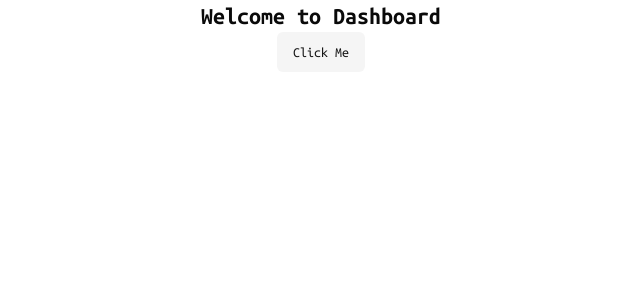
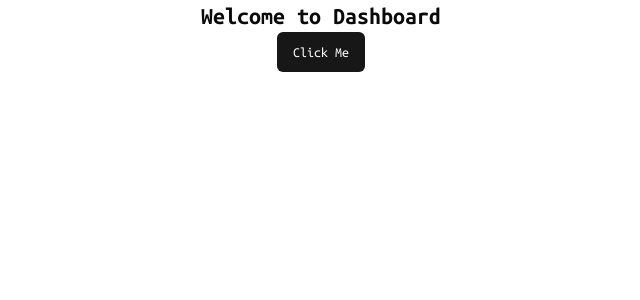
Before and after one commit to sudsarkar13/Dashboard, a Next.js app in the folder dashboardlearn1/: page / in a window 1280 px wide. Shown: the top 300 px of the page, without its empty margins (319-959 px from the left). Built offline with nearby package versions, Linux system fonts and the light colour scheme.

Commit message:
Update index.tsx

```diff
--- a/dashboardlearn1/src/pages/index.tsx
+++ b/dashboardlearn1/src/pages/index.tsx
@@ -15,7 +15,7 @@ export default function Home() {
 					Welcome to Dashboard
 				</h1>
 				<div className="flex justify-center">
-					<Button variant={"secondary"}>Click Me</Button>
+					<Button>Click Me</Button>
 				</div>
 			</div>
 		</main>
```
